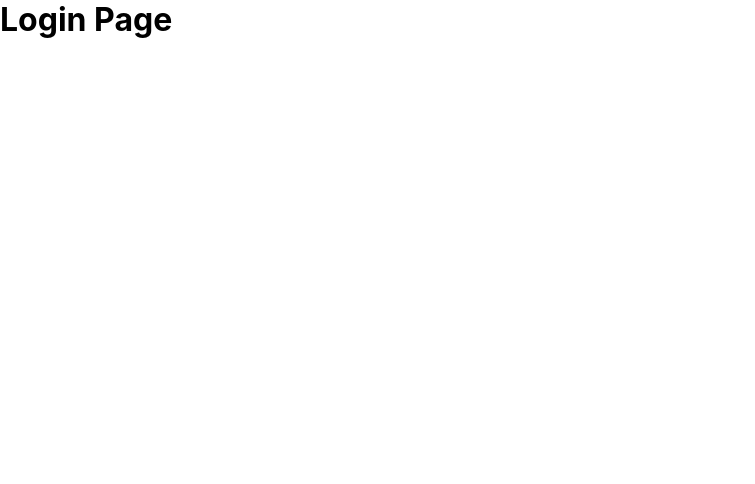
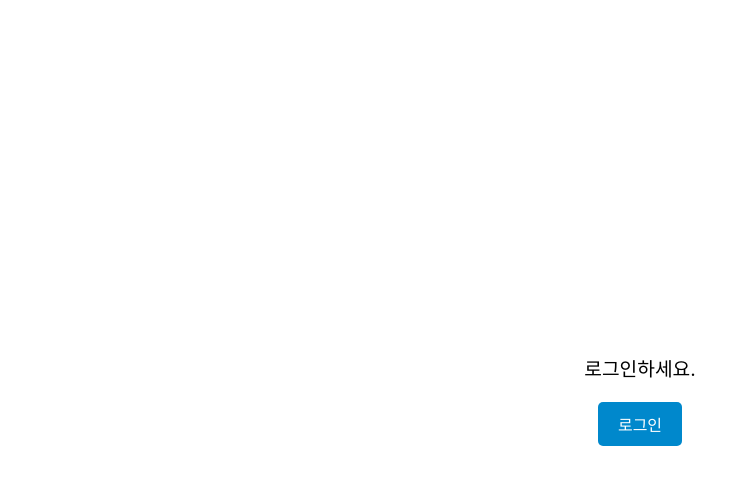
Before and after one commit to jhphon0730/TeamSyncMessenger-Frontend, a React (Vite) app in the folder frontend/: page /user/login in a window 1280 px wide. Shown: the top 484 px of the page, without its empty margins (0-755 px from the left). Built offline with nearby package versions, Linux system fonts and the light colour scheme.

Commit message:
* Add Login Page - Add Login Css Module

```diff
--- a/frontend/src/pages/user/LoginPage.tsx
+++ b/frontend/src/pages/user/LoginPage.tsx
@@ -1,13 +1,27 @@
-import { Fragment } from "react"
+import React from "react";
+import { Fragment } from "react";
 
-const LoginPage = () => {
+import styles from "../../styles/pages/user/login.module.css"
+
+const LoginPage: React.FC = () => {
+  const handleLogin = () => {
+    console.log("로그인 버튼이 클릭되었습니다.");
+  };
+
   return (
     <Fragment>
-      <div>
-        <h1>Login Page</h1>
+      <div className={styles.telegram_login_container}>
+        <div className={styles.telegram_login_content}>
+          <p className={styles.telegram_login_text}>
+            로그인하세요.
+          </p>
+          <button className={styles.telegram_login_button} onClick={handleLogin}>
+            로그인
+          </button>
+        </div>
       </div>
     </Fragment>
-  )
-}
+  );
+};
 
-export default LoginPage
+export default LoginPage;
--- /dev/null
+++ b/frontend/src/styles/pages/user/login.module.css
@@ -0,0 +1,26 @@
+.telegram_login_container {
+  display: flex;
+  flex-direction: column;
+  align-items: center;
+  justify-content: center;
+  height: 100vh;
+}
+
+.telegram_login_content {
+  text-align: center;
+}
+
+.telegram_login_text {
+  font-size: 1.2em;
+  margin-bottom: 20px;
+}
+
+.telegram_login_button {
+  background-color: #0088cc;
+  color: #fff;
+  padding: 10px 20px;
+  font-size: 1em;
+  border: none;
+  cursor: pointer;
+  border-radius: 5px;
+}
```
Also changed, not shown: 1 other file (tests, documents, lock files or other folders).
